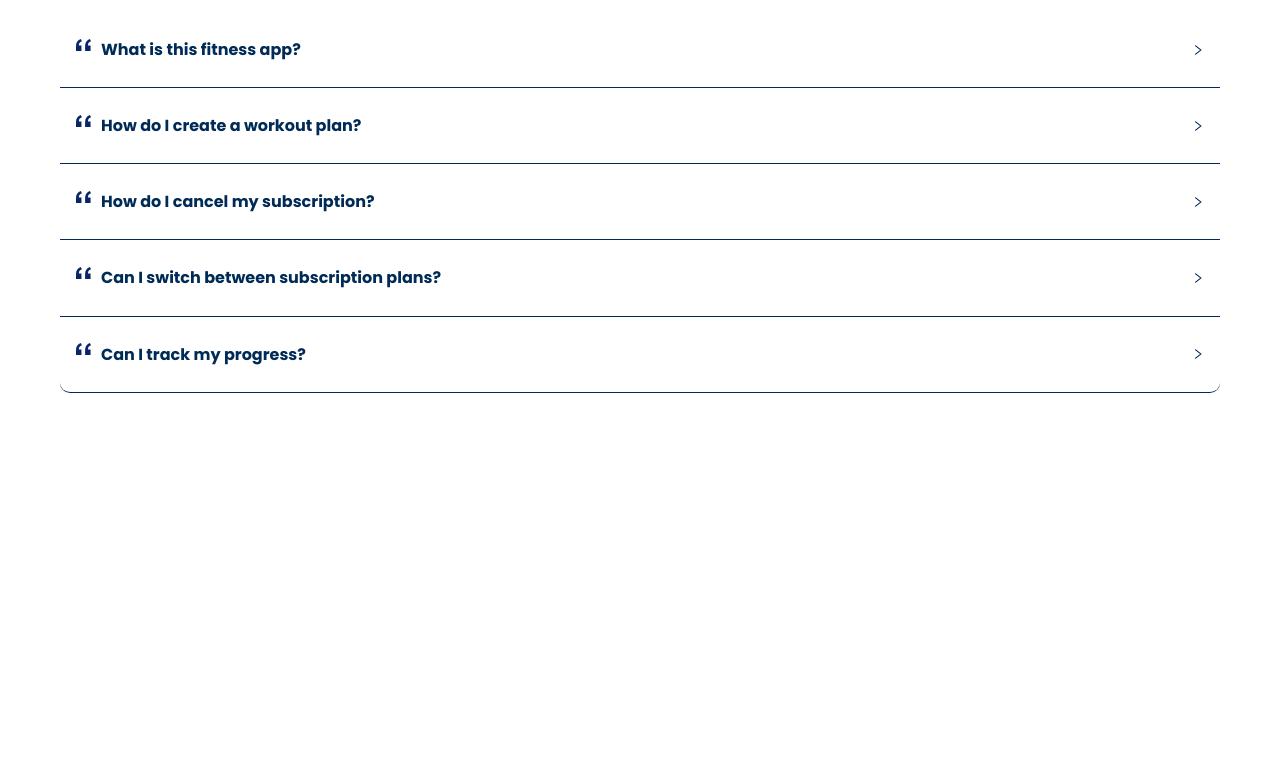
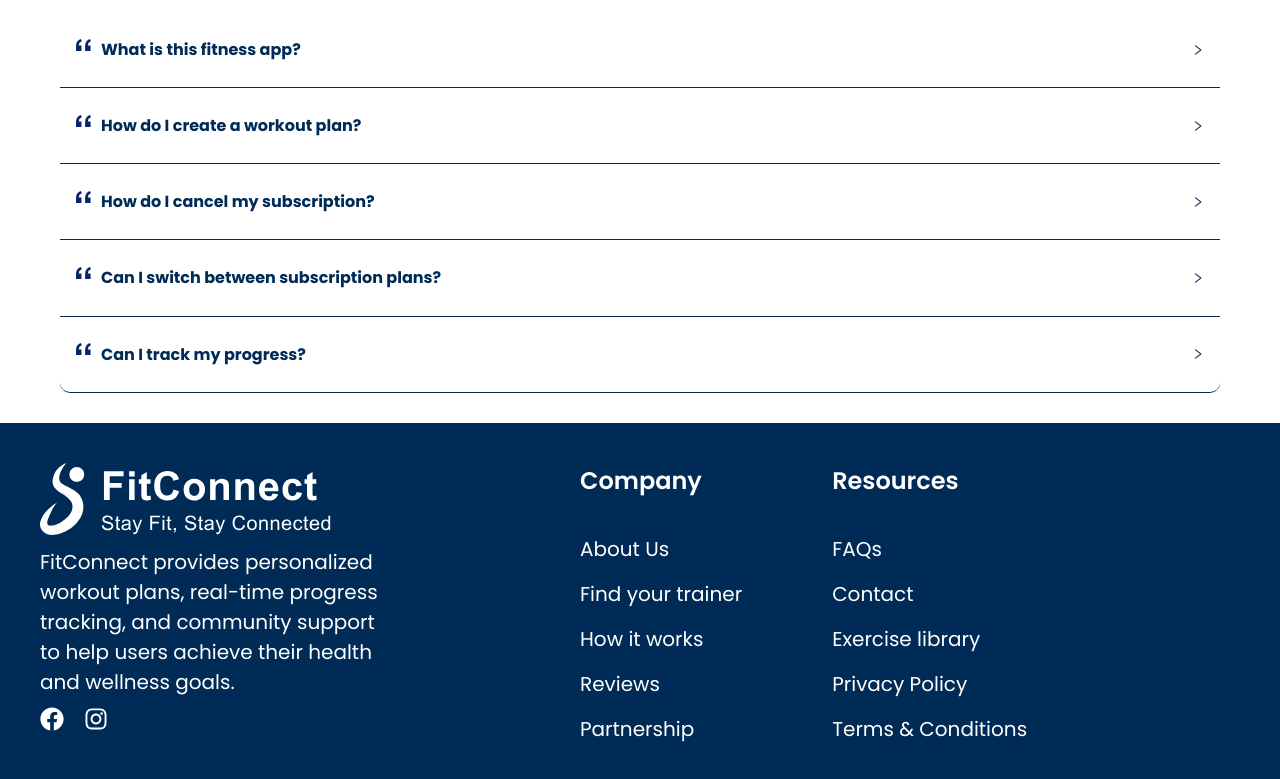
Before and after one commit to MrFaheem7/Fitness-App, a React (Vite) app: page / in a window 1280 px wide. Shown: the part 5026-5805 px from the top of the page. Before the commit the page ends 5449 px from the top, so only its background shows below. Built offline with nearby package versions, Linux system fonts and the light colour scheme.

Commit message:
otp fixes

```diff
--- a/src/pages/Main.jsx
+++ b/src/pages/Main.jsx
@@ -52,7 +52,7 @@ const Signup = lazy(() => import("./auth-pages/SignUp"));
 const Main = ({ navigation }) => {
   return (
     <ErrorBoundary FallbackComponent={ErrorFallback}>
-      <Layout navigation={navigation} isAuthFlow={true}>
+      <Layout navigation={navigation} isAuthFlow={false}>
         <Suspense
           fallback={
             <Spin
```
